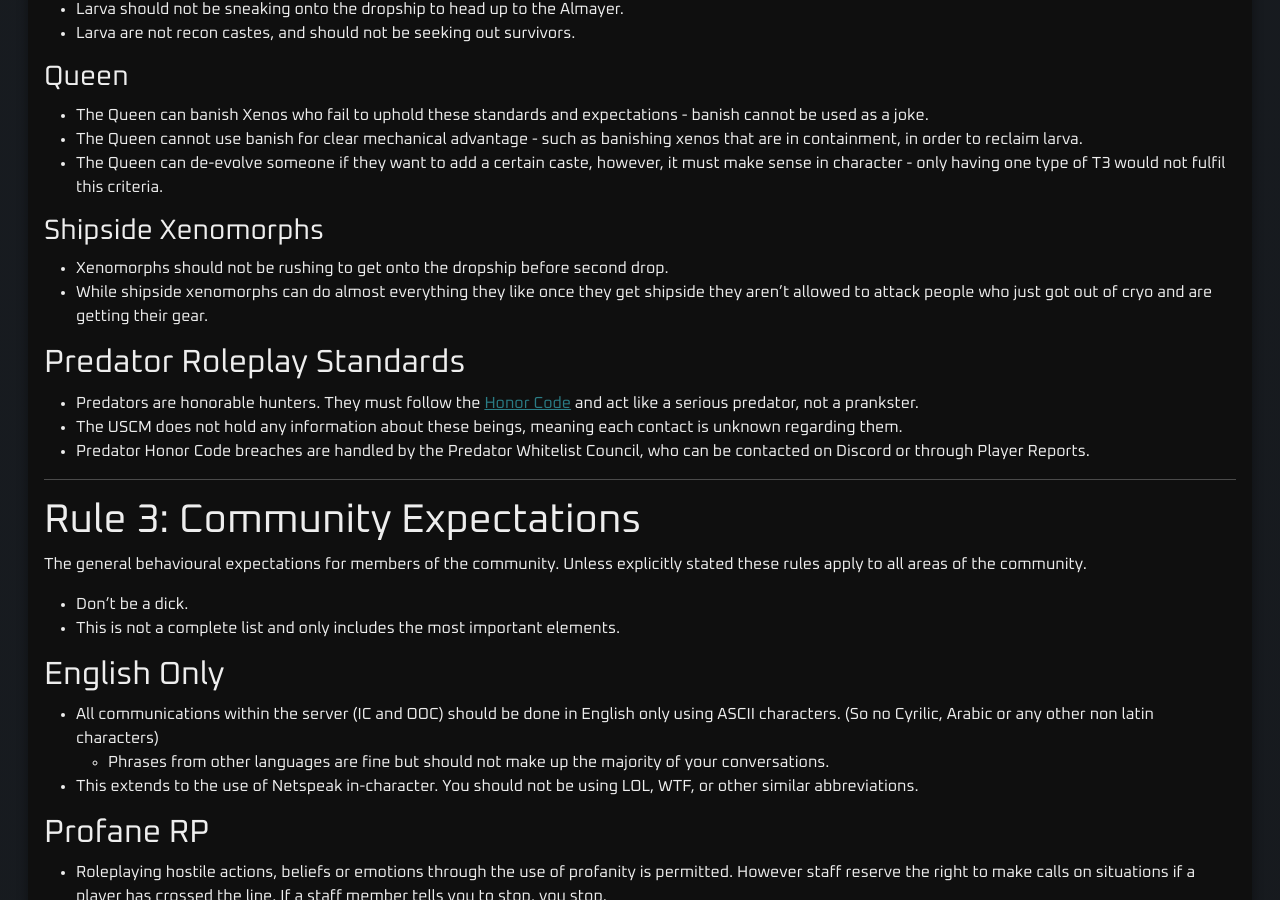
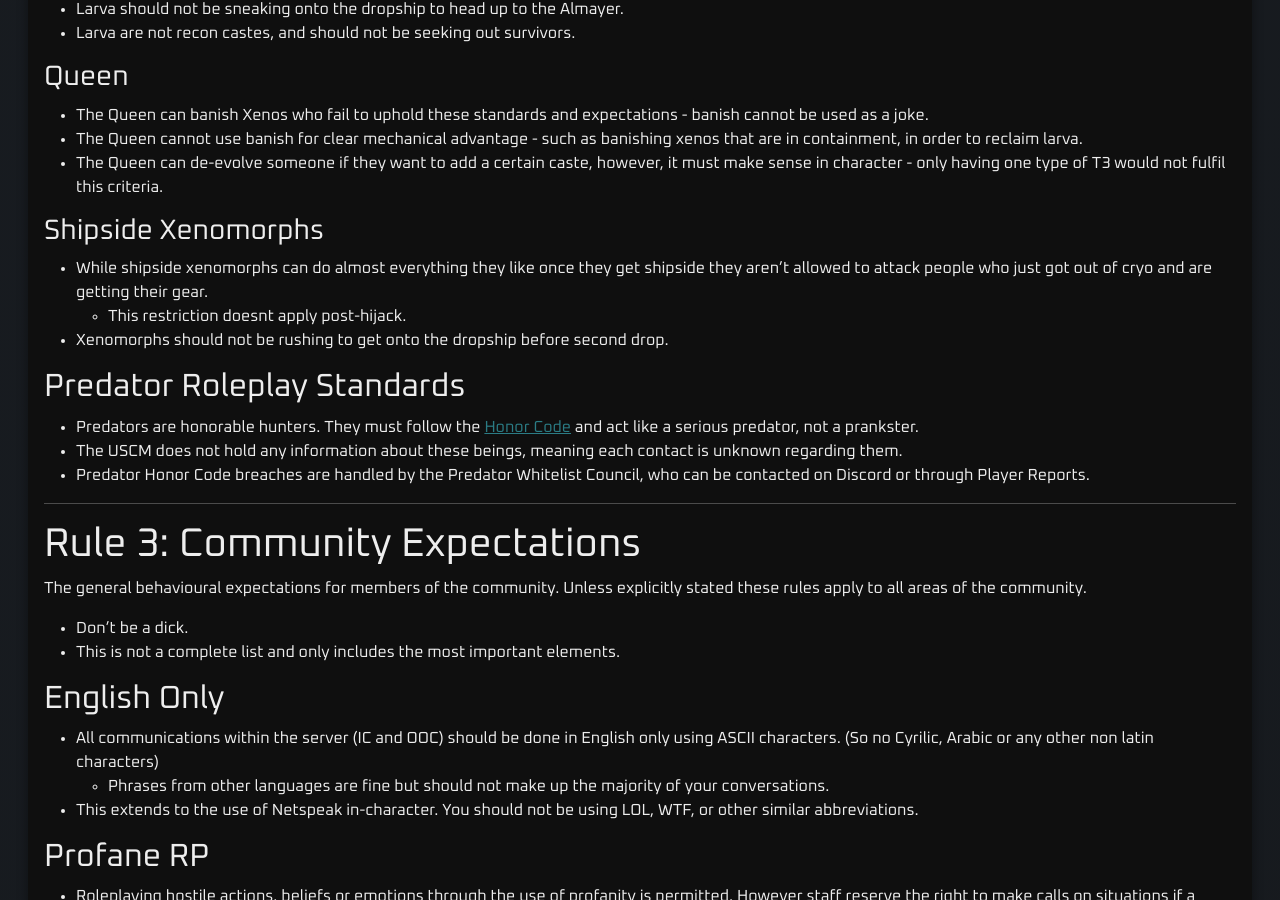
Before and after one commit to cmss13-devs/web, a Jekyll site: the page built from rules.md, in a window 1280 px wide and 900 px high, scrolled down 4174 px. Built offline with Jekyll 4.4.1, drawn with Linux system fonts in a browser that asks for light colours.

Commit message:
Update rules.md

```diff
--- a/rules.md
+++ b/rules.md
@@ -163,8 +163,9 @@ Major shenanigans that may disrupt the normal flow of the round at roundstart, (
 
 ### Shipside Xenomorphs
 
+- While shipside xenomorphs can do almost everything they like once they get shipside they aren't allowed to attack people who just got out of cryo and are getting their gear.
+    - This restriction doesnt apply post-hijack.
 - Xenomorphs should not be rushing to get onto the dropship before second drop.
-- While shipside xenomorphs can do almost everything they like once they get shipside they aren't allowed to attack people who just got out of cryo and are getting their gear.
 
 ## Predator Roleplay Standards
 
```
